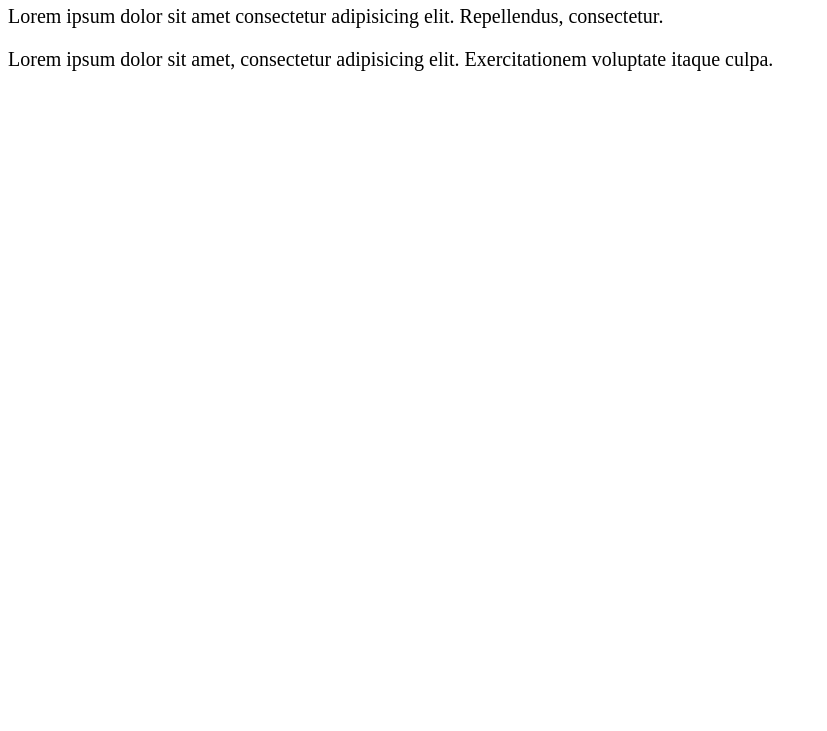
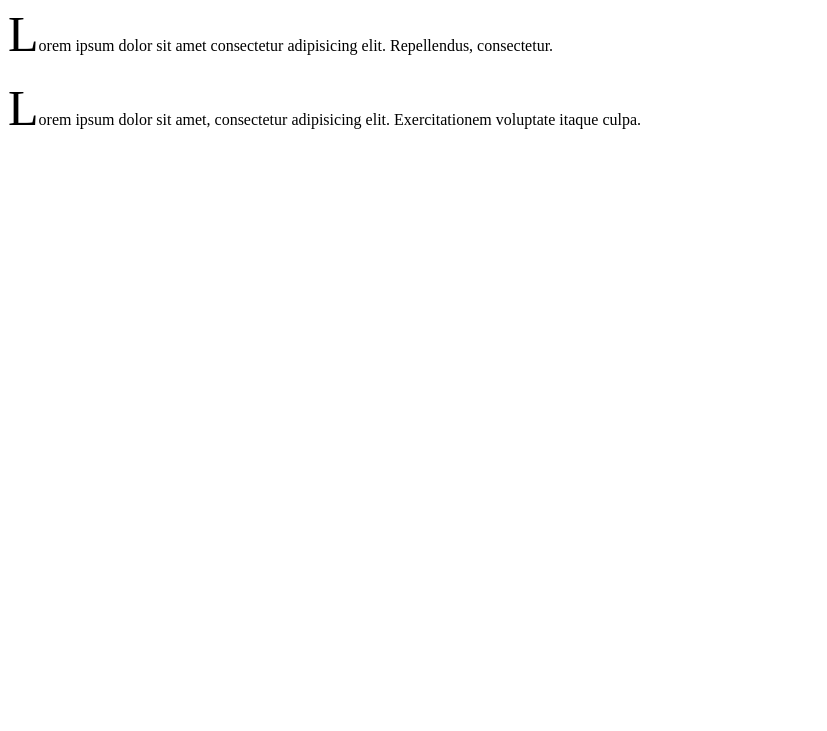
Before and after one commit to BalajiBaskaran24/WebDevelopement, a plain HTML site: page CoreCSS/about.html in a window 1280 px wide. Shown: the part 69-800 px from the top of the page, without its empty margins (0-827 px from the left). Drawn offline with Linux system fonts and the light colour scheme.

Commit message:
CSS class and id

```diff
--- a/CoreCSS/about.html
+++ b/CoreCSS/about.html
@@ -4,7 +4,7 @@
 <head>
     <!--type="text/css" this attribute is not necessary for HTML5-->
 </head>
-<!--Internal styling-->
+<!--Internal styling. This is page specific-->
 <style>
     h1 {
         font-size: 100px;
@@ -14,13 +14,13 @@
 
 <body>
     <main>
-        <h1>CSS Demo Proj</h1>
+        <h1 id="header">CSS Demo Proj</h1>
         <p>
-            Lorem ipsum dolor sit amet
+            <span class="starting-Letter">L</span>orem ipsum dolor sit amet
             consectetur adipisicing elit. Repellendus, consectetur.
         </p>
         <p>
-            Lorem ipsum dolor sit amet, consectetur adipisicing
+            <span class="starting-Letter">L</span>orem ipsum dolor sit amet, consectetur adipisicing
             elit. Exercitationem voluptate itaque culpa.
         </p>
     </main>
--- a/CoreCSS/css/site.css
+++ b/CoreCSS/css/site.css
@@ -1,8 +1,19 @@
-body{
-font-size: 20px;
+/* body {
+    font-size: 20px;
 }
 
-h1{
+h1 {
+    color: brown;
+    font-size: 30px;
+} */
+
+/*Id starts with #*/
+#header {
     color: brown;
     font-size: 30px;
 }
+
+/*Classes starts with dot*/
+.starting-Letter {
+    font-size: 50px;
+}
```
